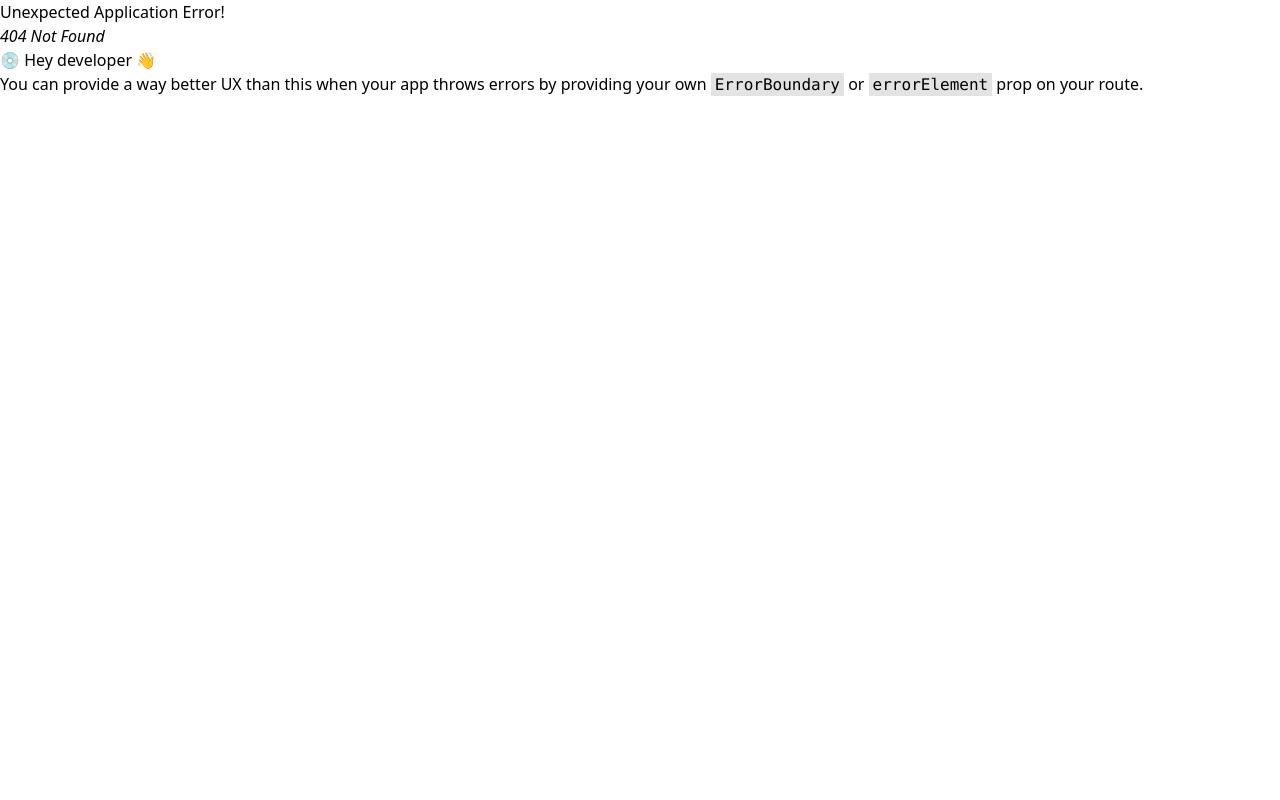
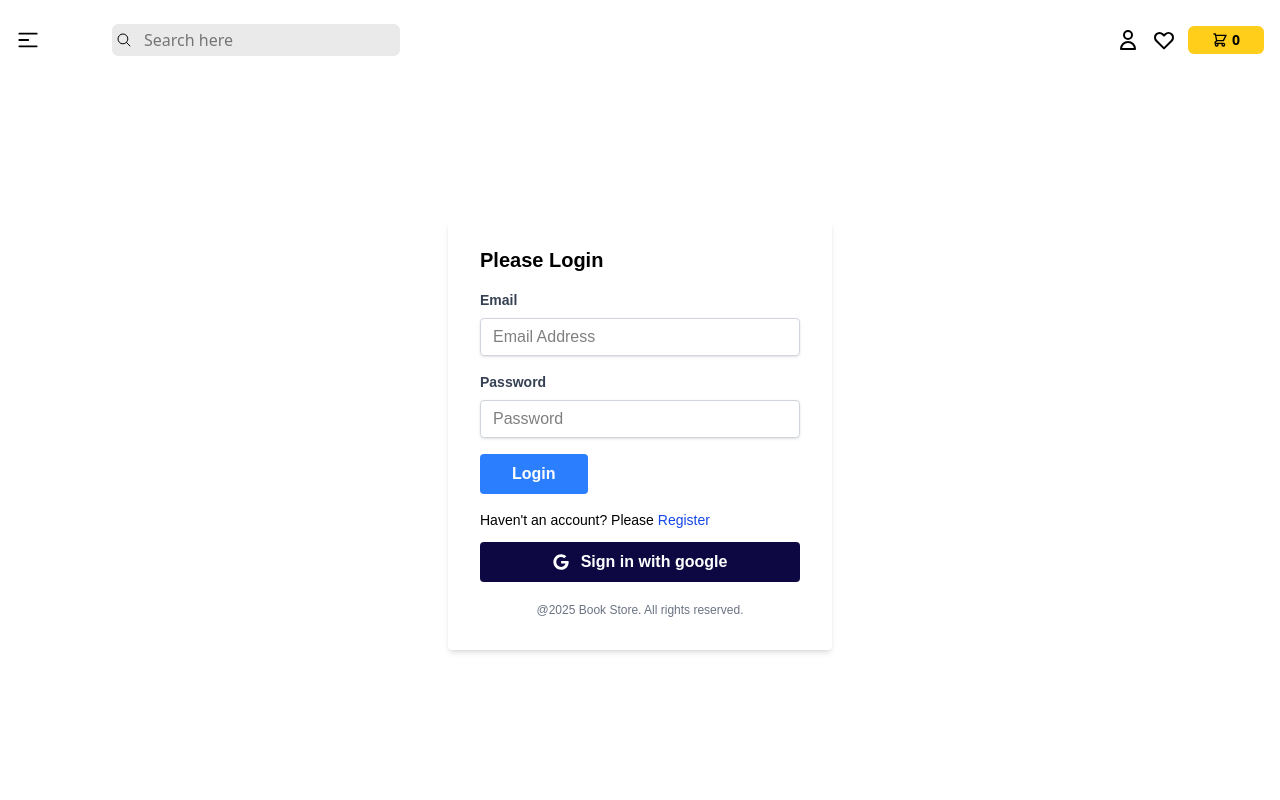
Before and after one commit to 10Vaibhav/BookStore, a React (Vite) app in the folder Frontend/: page /login in a window 1280 px wide. Before the commit this address had no page. Shown: the top 800 px of the page. Built offline with nearby package versions, Linux system fonts and the light colour scheme.

Commit message:
login and register page

```diff
--- a/Frontend/package.json
+++ b/Frontend/package.json
@@ -10,10 +10,13 @@
     "preview": "vite preview"
   },
   "dependencies": {
+    "@reduxjs/toolkit": "^2.7.0",
     "@tailwindcss/vite": "^4.1.4",
     "react": "^19.0.0",
     "react-dom": "^19.0.0",
+    "react-hook-form": "^7.56.1",
     "react-icons": "^5.5.0",
+    "react-redux": "^9.2.0",
     "react-router-dom": "^7.5.2",
     "swiper": "^11.2.6",
     "tailwindcss": "^4.1.4"
--- /dev/null
+++ b/Frontend/src/components/Login.jsx
@@ -0,0 +1,62 @@
+import React, { useState } from 'react'
+import {Link} from "react-router-dom"
+import { FaGoogle } from "react-icons/fa";
+import { useForm } from "react-hook-form";
+
+const Login = () => {
+
+    const [message, setMessage] = useState("");
+    const { register, handleSubmit, watch, formState: {errors},} = useForm();
+
+    const onSubmit = (data) => console.log(data);
+    const handleGoogleSignIn = () => {
+
+    }
+
+  return (
+    <div className='h-[calc(100vh-120px)] flex justify-center items-center'>
+        <div className='w-full max-w-sm mx-auto bg-white shadow-md rounded px-8 pt-6 pb-8 mb-4'>
+            <h2 className='text-xl font-semibold mb-4'>Please Login</h2>
+            <form onSubmit={handleSubmit(onSubmit)}>
+                {/* Email */}
+                <div className='mb-4'>
+                    <label htmlFor="email" className='block text-gray-700 text-sm font-bold mb-2'>Email</label>
+                    <input
+                    {...register("email", {required: true})}
+                    type="email" name='email' id='email' placeholder='Email Address' className='shadow appearance-none border border-gray-300 rounded w-full py-2 px-3 leading-tight focus:outline-none focus:shadow' />
+                </div>
+                {/* Password */}
+                <div className='mb-4'>
+                    <label htmlFor="password" className='block text-gray-700 text-sm font-bold mb-2'>Password</label>
+                    <input
+                    {...register("password", {required: true})}
+                    type="password" name='password' id='password' placeholder='Password' className='shadow appearance-none border border-gray-300 rounded w-full py-2 px-3 leading-tight focus:outline-none focus:shadow' />
+                </div>
+                {
+                    message && <p className='text-red-500 text-xs italic'>{message}</p>
+                }
+                <div>
+                    <button className='bg-blue-500 cursor-pointer hover:bg-blue-700 text-white font-bold py-2 px-8 rounded focus:outline-none'>
+                        Login
+                    </button>
+                </div>
+            </form>
+            <p className='align-baseline font-medium mt-4 text-sm'>Haven't an account? Please <Link to="/register" className='cursor-pointer text-blue-500 text-blue-700'>Register</Link></p>
+
+            {/* google sign in */}
+            <div className='mt-3'>
+                <button
+                onClick={handleGoogleSignIn}
+                className='w-full cursor-pointer flex flex-wrap gap-1 items-center justify-center bg-secondary hover:bg-blue-700 text-white font-bold py-2 px-4 rounded focus:outline-none'>
+                <FaGoogle className='mr-2'/>
+                Sign in with google
+                </button>
+            </div>
+
+            <p className='mt-5 text-center text-gray-500 text-xs'>@2025 Book Store. All rights reserved.</p>
+        </div>
+    </div>
+  )
+}
+
+export default Login
--- a/Frontend/src/components/Navbar.jsx
+++ b/Frontend/src/components/Navbar.jsx
@@ -16,7 +16,7 @@
 ];
 
 const Navbar = () => {
-  const currentUser = true;
+  const currentUser = false;
 
   const [isDropdownOpen, setIsDropdownOpen] = useState(false);
 
--- /dev/null
+++ b/Frontend/src/components/Register.jsx
@@ -0,0 +1,63 @@
+import React,{ useState } from 'react'
+import {Link} from "react-router-dom"
+import { FaGoogle } from "react-icons/fa";
+import { useForm } from "react-hook-form";
+
+const Register = () => {
+
+
+  const [message, setMessage] = useState("");
+  const { register, handleSubmit, watch, formState: {errors},} = useForm();
+
+  const onSubmit = (data) => console.log(data);
+  const handleGoogleSignIn = () => {
+
+  }
+
+  return (
+    <div className='h-[calc(100vh-120px)] flex justify-center items-center'>
+    <div className='w-full max-w-sm mx-auto bg-white shadow-md rounded px-8 pt-6 pb-8 mb-4'>
+        <h2 className='text-xl font-semibold mb-4'>Please Register</h2>
+        <form onSubmit={handleSubmit(onSubmit)}>
+            {/* Email */}
+            <div className='mb-4'>
+                <label htmlFor="email" className='block text-gray-700 text-sm font-bold mb-2'>Email</label>
+                <input
+                {...register("email", {required: true})}
+                type="email" name='email' id='email' placeholder='Email Address' className='shadow appearance-none border border-gray-300 rounded w-full py-2 px-3 leading-tight focus:outline-none focus:shadow' />
+            </div>
+            {/* Password */}
+            <div className='mb-4'>
+                <label htmlFor="password" className='block text-gray-700 text-sm font-bold mb-2'>Password</label>
+                <input
+                {...register("password", {required: true})}
+                type="password" name='password' id='password' placeholder='Password' className='shadow appearance-none border border-gray-300 rounded w-full py-2 px-3 leading-tight focus:outline-none focus:shadow' />
+            </div>
+            {
+                message && <p className='text-red-500 text-xs italic'>{message}</p>
+            }
+            <div>
+                <button className='bg-blue-500 cursor-pointer hover:bg-blue-700 text-white font-bold py-2 px-8 rounded focus:outline-none'>
+                    Register
+                </button>
+            </div>
+        </form>
+        <p className='align-baseline font-medium mt-4 text-sm'>Have an account? Please <Link to="/login" className='cursor-pointer text-blue-500 text-blue-700'>Login</Link></p>
+
+        {/* google sign in */}
+        <div className='mt-3'>
+            <button
+            onClick={handleGoogleSignIn}
+            className='w-full cursor-pointer flex flex-wrap gap-1 items-center justify-center bg-secondary hover:bg-blue-700 text-white font-bold py-2 px-4 rounded focus:outline-none'>
+            <FaGoogle className='mr-2'/>
+            Sign in with google
+            </button>
+        </div>
+
+        <p className='mt-5 text-center text-gray-500 text-xs'>@2025 Book Store. All rights reserved.</p>
+    </div>
+</div>
+  )
+}
+
+export default Register
```
Also changed, not shown: Frontend/src/routers/router.jsx (+10 -0 lines), 1 other file (tests, documents, lock files or other folders).
